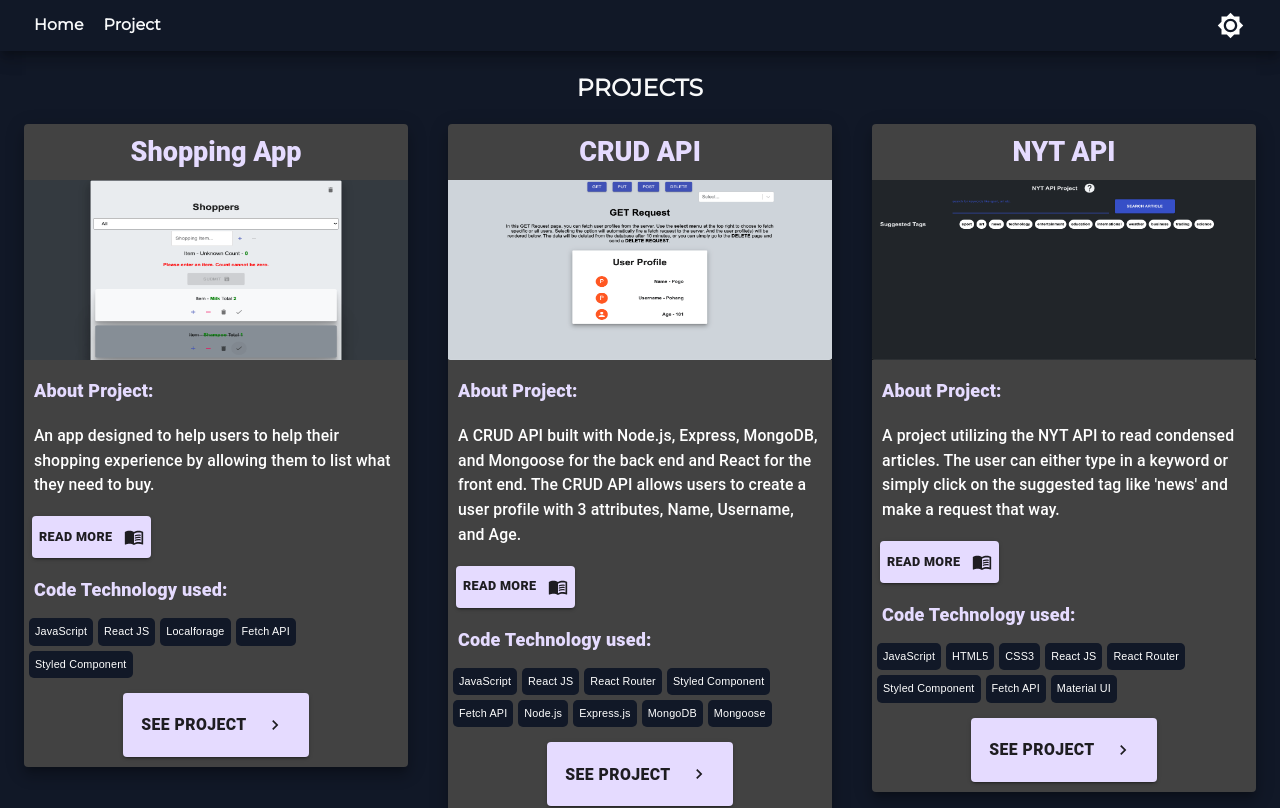
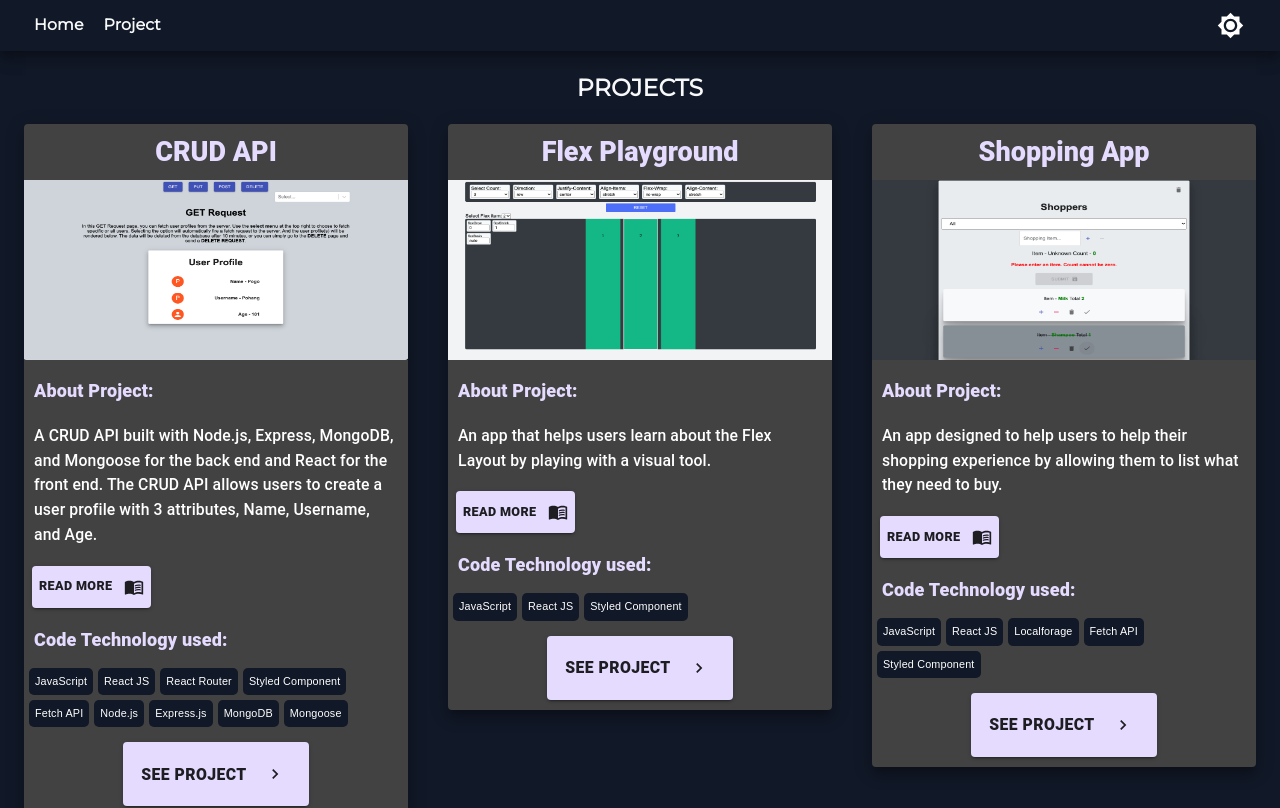
Before and after one commit to YutaMoriJP/Portfolio, a React (Create React App) app: page /project in a window 1280 px wide. Shown: the top 808 px of the page. Built offline with nearby package versions, Linux system fonts and the light colour scheme.

Commit message:
added flexbox project to project page

```diff
--- a/src/data/project.js
+++ b/src/data/project.js
@@ -4,37 +4,11 @@ import tictactoe from "../Images/tictactoe.png";
 import shiritori from "../Images/shiritori.png";
 import crudapi from "../Images/crudapi.png";
 import shopping from "../Images/shopping.png";
+import flex from "../Images/flex.png";
 import { v4 as uuidv4 } from "uuid";
 import timer from "../Images/timer.png";
 
 const projects = [
-  {
-    name: "Shopping App",
-    img: shopping,
-    id: uuidv4(),
-    url: "https://quizzical-lovelace-17ea0b.netlify.app/",
-    description:
-      "An app designed to help users to help their shopping experience by allowing them to list what they need to buy.",
-    details: [
-      {
-        title: "Header",
-        content:
-          "Fillter content Fillter content Fillter content Fillter content Fillter content Fillter content Fillter content Fillter content Fillter content",
-      },
-      {
-        title: "Header",
-        content:
-          "Fillter content Fillter content Fillter content Fillter content Fillter content Fillter content Fillter content Fillter content Fillter content",
-      },
-    ],
-    tags: [
-      { tag: "JavaScript", id: uuidv4() },
-      { tag: "React JS", id: uuidv4() },
-      { tag: "Localforage", id: uuidv4() },
-      { tag: "Fetch API", id: uuidv4() },
-      { tag: "Styled Component", id: uuidv4() },
-    ],
-  },
   {
     name: "CRUD API",
     img: crudapi,
@@ -64,6 +38,58 @@ const projects = [
       { tag: "Express.js", id: uuidv4() },
       { tag: "MongoDB", id: uuidv4() },
       { tag: "Mongoose", id: uuidv4() },
+    ],
+  },
+  {
+    name: "Flex Playground",
+    img: flex,
+    id: uuidv4(),
+    url: "https://csb-3nczf.netlify.app/",
+    description:
+      "An app that helps users learn about the Flex Layout by playing with a visual tool.",
+    details: [
+      {
+        title: "Header",
+        content:
+          "Fillter content Fillter content Fillter content Fillter content Fillter content Fillter content Fillter content Fillter content Fillter content",
+      },
+      {
+        title: "Header",
+        content:
+          "Fillter content Fillter content Fillter content Fillter content Fillter content Fillter content Fillter content Fillter content Fillter content",
+      },
+    ],
+    tags: [
+      { tag: "JavaScript", id: uuidv4() },
+      { tag: "React JS", id: uuidv4() },
+      { tag: "Styled Component", id: uuidv4() },
+    ],
+  },
+  {
+    name: "Shopping App",
+    img: shopping,
+    id: uuidv4(),
+    url: "https://quizzical-lovelace-17ea0b.netlify.app/",
+    description:
+      "An app designed to help users to help their shopping experience by allowing them to list what they need to buy.",
+    details: [
+      {
+        title: "Header",
+        content:
+          "Fillter content Fillter content Fillter content Fillter content Fillter content Fillter content Fillter content Fillter content Fillter content",
+      },
+      {
+        title: "Header",
+        content:
+          "Fillter content Fillter content Fillter content Fillter content Fillter content Fillter content Fillter content Fillter content Fillter content",
+      },
+    ],
+    tags: [
+      { tag: "JavaScript", id: uuidv4() },
+      { tag: "React JS", id: uuidv4() },
+      { tag: "Localforage", id: uuidv4() },
+      { tag: "Fetch API", id: uuidv4() },
+      { tag: "Styled Component", id: uuidv4() },
     ],
   },
   {
```
Also changed, not shown: src/Images/flex.png (added).
